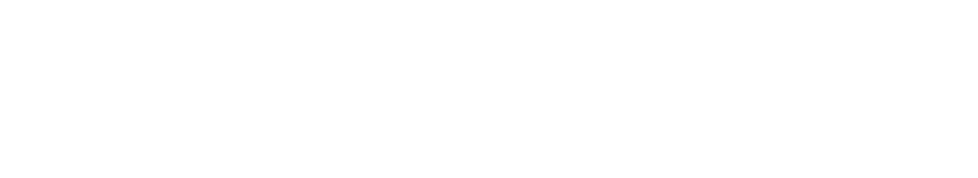
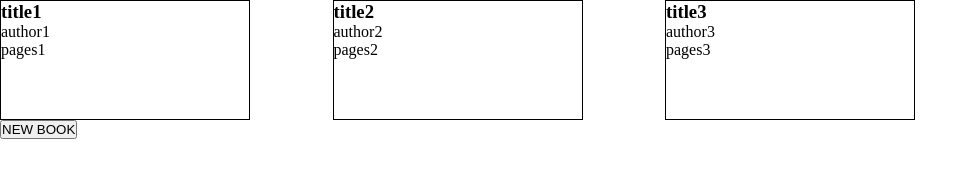
Before and after one commit to acdeguia/my-library, a website: page index.html in a window 1280 px wide. Shown: the whole page, without its empty margins (0-978 px from the left). Drawn offline with Linux system fonts and the light colour scheme.

Commit message:
Implement New Book form functionality

```diff
--- a/index.html
+++ b/index.html
@@ -1,14 +1,36 @@
 <!DOCTYPE html>
 <html lang="en">
-<head>
-    <meta charset="UTF-8">
-    <meta http-equiv="X-UA-Compatible" content="IE=edge">
-    <meta name="viewport" content="width=device-width, initial-scale=1.0">
+  <head>
+    <meta charset="UTF-8" />
+    <meta http-equiv="X-UA-Compatible" content="IE=edge" />
+    <meta name="viewport" content="width=device-width, initial-scale=1.0" />
     <title>My Library</title>
-    <link rel="stylesheet" href="./styles.css">
-    <script src="./app.js"></script>
-</head>
-<body>
+    <script src="./script.js" defer></script>
+    <link rel="stylesheet" href="./styles.css" />
+  </head>
+  <body>
+    <div class="container" id="container"></div>
 
-</body>
+    <button class="add-btn" onclick="openForm()">NEW BOOK</button>
+
+    <div class="form-popup" id="myForm">
+        <form action="#" method="get">
+            <h2>Add New Book</h2>
+
+            <label for="title">Book Title</label>
+            <input type="text" name="title" placeholder="Title" id="title" required>
+
+            <label for="author">Author</label>
+            <input type="text" name="author" placeholder="Author" id="author" required>
+
+            <label for="pages">Pages</label>
+            <input type="number" name="pages" placeholder="Pages" id="pages" required>
+
+            <button type="submit" class="btn" id="submit-btn">Submit</button>
+            <button type="button" class="btn cancel" onclick="closeForm()">Close</button>
+
+        </form>
+    </div>
+
+  </body>
 </html>
--- /dev/null
+++ b/script.js
@@ -0,0 +1,80 @@
+const submitBtn = document.getElementById('submit-btn')
+const title = document.getElementById('title')
+const author = document.getElementById('author')
+const pages = document.getElementById('pages')
+
+submitBtn.addEventListener('click', (event) => {
+  event.preventDefault()
+  addBookToLibrary()
+  clear()
+  console.log(myLibrary)
+})
+
+let myLibrary = [
+  {
+    title: "title1",
+    author: "author1",
+    pages: "pages1",
+  },
+  {
+    title: "title2",
+    author: "author2",
+    pages: "pages2",
+  },
+  {
+    title: "title3",
+    author: "author3",
+    pages: "pages3",
+  },
+
+];
+
+function openForm() {
+  document.getElementById("myForm").style.display = "block";
+}
+
+function closeForm() {
+  document.getElementById("myForm").style.display = "none";
+}
+
+function Book() {
+  // the constructor...
+}
+
+function addBookToLibrary(form) {
+
+
+        myLibrary.push(
+            {
+                title: title.value,
+                author: author.value,
+                pages: pages.value,
+            },
+        );
+}
+
+function clear() {
+  title.value = ''
+  author.value = ''
+  pages.value = ''
+}
+
+myLibrary.forEach((book) => {
+  const container = document.getElementById("container");
+  const card = document.createElement("div");
+  const title = document.createElement("h3");
+  const author = document.createElement("p");
+  const pages = document.createElement("p");
+
+  card.classList = "card-body";
+
+  title.innerHTML = book.title;
+  author.innerHTML = book.author;
+  pages.innerHTML = book.pages;
+
+  card.append(title);
+  card.append(author);
+  card.append(pages);
+
+  container.append(card);
+});
--- a/styles.css
+++ b/styles.css
@@ -0,0 +1,27 @@
+*,
+*::before,
+*::after {
+  box-sizing: border-box;
+  margin: 0;
+  padding: 0;
+}
+
+.card-body {
+  display: flex;
+  flex-direction: column;
+  height: 120px;
+  width: 250px;
+  border: 1px solid black;
+}
+
+.container {
+  display: grid;
+  grid-template-columns: repeat(4, 1fr);
+  gap: 50px;
+}
+
+.form-popup {
+  display: none;
+  border: 3px solid #f1f1f1;
+  z-index: 9;
+}
```
Also changed, not shown: .eslintrc.json, app.js (deleted).
